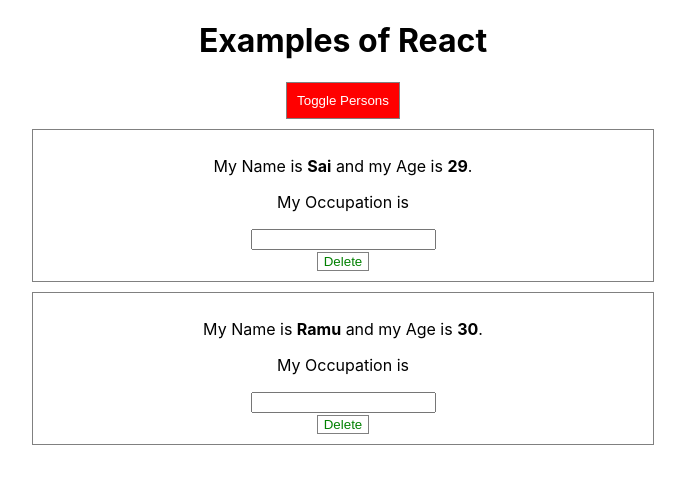
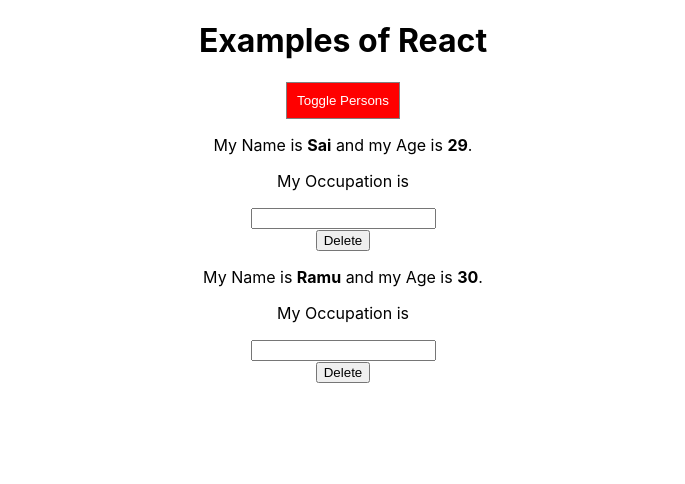
Before and after one commit to csaicharan/short-notes, a React (Create React App) app in the folder React/examples/: page / in a window 1280 px wide. Shown: the top 484 px of the page, without its empty margins (297-982 px from the left). Built offline with nearby package versions, Linux system fonts and the light colour scheme.

Commit message:
First HOC-Higher Order Component

```diff
--- a/React/examples/src/Components/Persons/Person/Person.js
+++ b/React/examples/src/Components/Persons/Person/Person.js
@@ -1,6 +1,8 @@
 import React, {Component} from 'react';
 
 import CSSClass from './Person.module.css';
+
+import Wrapper from '../../../HOC/WrapperComponent';
 
 class Person extends Component {
 
@@ -8,7 +10,8 @@ class Person extends Component {
         console.log("[Person.js constructor]");
 
         return (
-            <div className={CSSClass.Person} >
+            <Wrapper>
+             {/* <div className={CSSClass.Person} > */}
                 <p>My Name is <strong>{this.props.name}</strong> and my Age is <strong>{this.props.age}</strong>.</p>
                 <p>My Occupation is  <strong>{this.props.inputText}</strong></p>
                 <div>{this.props.children}</div>
@@ -16,7 +19,8 @@ class Person extends Component {
                 <div>
                     <button onClick={this.props.delete}>Delete</button>
                 </div>
-            </div>
+            {/* // </div> */}
+            </Wrapper>
         );
     }
 }
--- /dev/null
+++ b/React/examples/src/HOC/WrapperComponent.js
@@ -0,0 +1,6 @@
+// Here we are creating an higher order component to render the children, this is a simple example of the component
+const wrapperComponent = (props) =>{
+    return props.children;
+}
+
+export default wrapperComponent;
```
